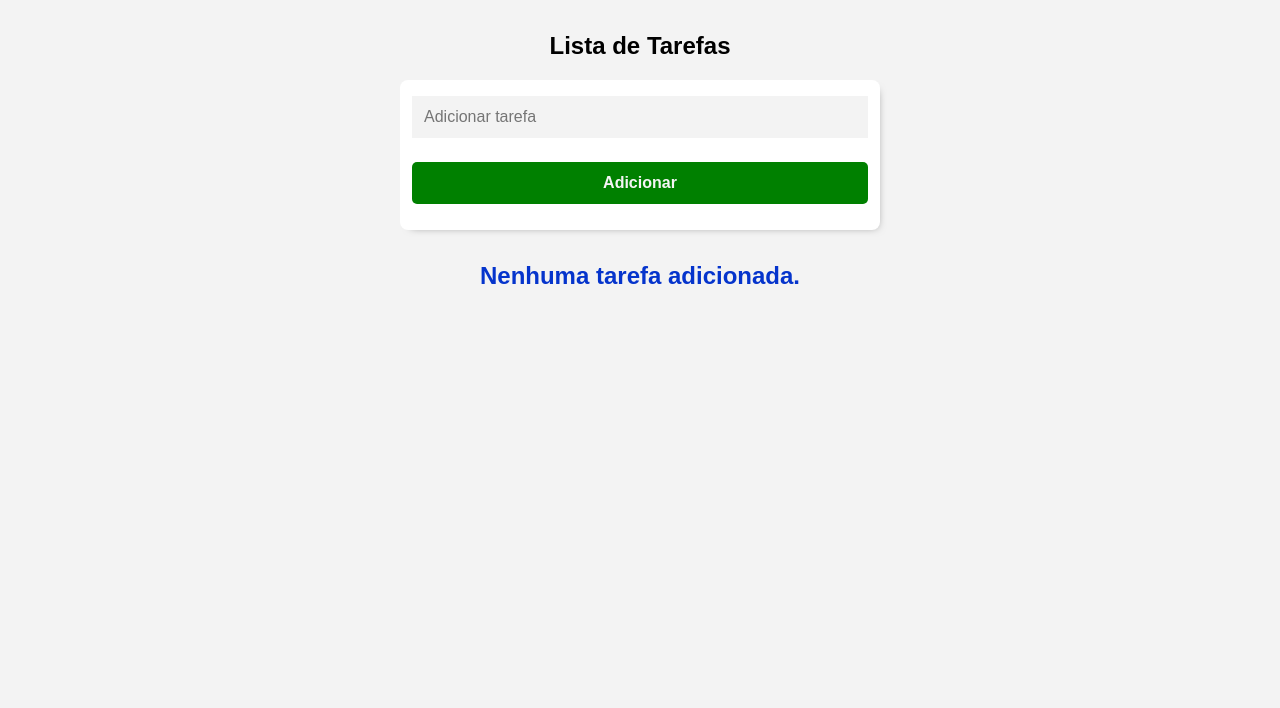
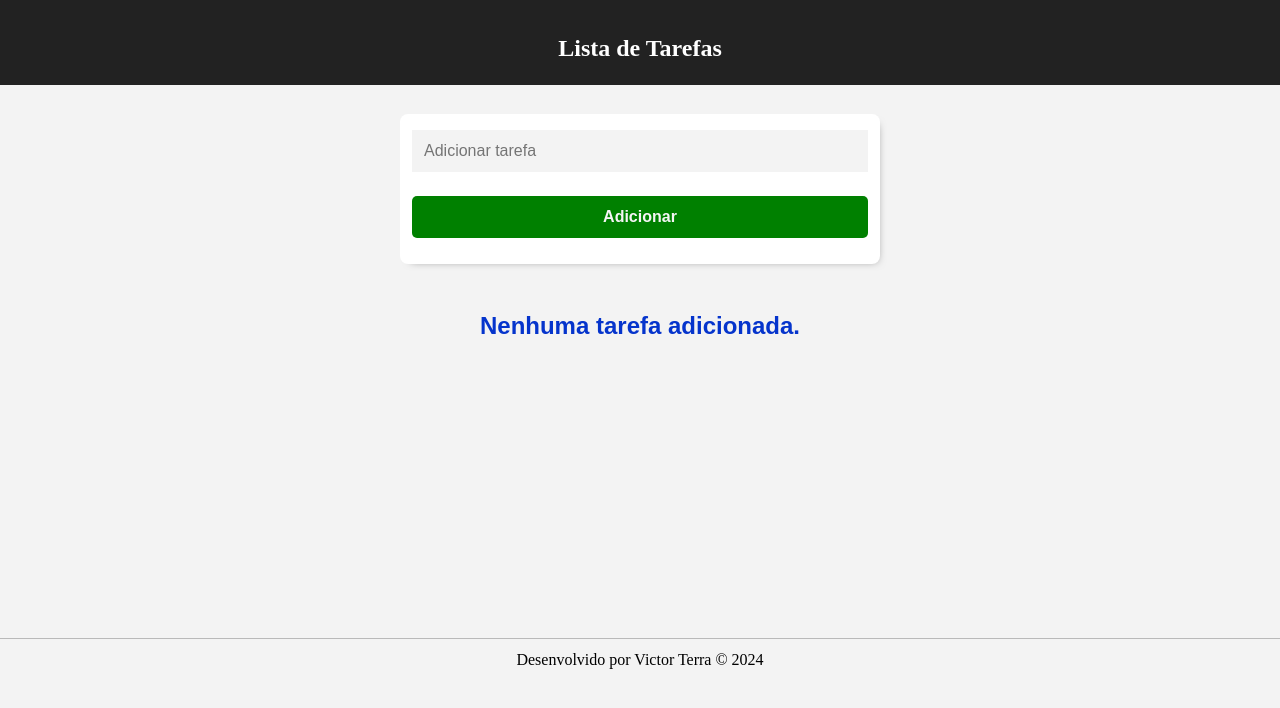
Before and after one commit to victorbterra/listadetarefas, a plain HTML site: page index.html in a window 1280 px wide. Drawn offline with Linux system fonts and the light colour scheme.

Commit message:
style:Alterações referentes a formatações na apresentação do código

```diff
--- a/index.html
+++ b/index.html
@@ -5,16 +5,20 @@
     <meta charset="UTF-8">
     <meta name="viewport" content="width=device-width, initial-scale=1.0">
     <!--Link de Estilos-->
-    <link rel="stylesheet" href="style.css">
-    <link rel="stylesheet" href="/styles/button/button.css">
-    <link rel="stylesheet" href="/styles/input/input.css">
-    <link rel="stylesheet" href="/styles/listTasks/listTasks.css">
-    <title>Lista de Tarefas - by VictorTerra</title>
+    <link rel="stylesheet" href="https://victorbterra.github.io/listadetarefas/style.css">
+    <link rel="stylesheet" href="https://victorbterra.github.io/listadetarefas/styles/header/header.css">
+    <link rel="stylesheet" href="https://victorbterra.github.io/listadetarefas/styles/footer/footer.css">
+    <link rel="stylesheet" href="https://victorbterra.github.io/listadetarefas/styles/button/button.css">
+    <link rel="stylesheet" href="https://victorbterra.github.io/listadetarefas/styles/input/input.css">
+    <link rel="stylesheet" href="https://victorbterra.github.io/listadetarefas/styles/listTasks/listTasks.css">
+    <title>Lista de Tarefas</title>
 </head>
 
 <body>
+    <header>
+        <h1 class="title">Lista de Tarefas</h1>
+    </header>
     <main>
-        <h1 class="title">Lista de Tarefas</h1>
         <div class="content">
             <input type="text" id="taskInput" placeholder="Adicionar tarefa" required>
             <button class="btn-add" onclick="addTask()">Adicionar</button>
@@ -22,6 +26,9 @@
         <ul class="listTasks">
         </ul>
     </main>
+    <footer>
+        <p>Desenvolvido por Victor Terra &copy; 2024</p>
+    </footer>
 </body>
-<script src="index.js"></script>
+<script src="https://victorbterra.github.io/listadetarefas/index.js"></script>
 </html>
--- a/style.css
+++ b/style.css
@@ -27,7 +27,7 @@ main {
 .content {
   display: flex;
   max-width: 480px;
-  margin: 0 auto;
+  margin-inline: auto;
   padding: 1rem 0.75rem;
   -webkit-box-shadow: 4px 4px 8px -7px rgba(0, 0, 0, 0.5);
   -moz-box-shadow: 4px 4px 8px -7px rgba(0, 0, 0, 0.5);
--- /dev/null
+++ b/styles/footer/footer.css
@@ -0,0 +1,11 @@
+footer{
+  margin-top: 0.5rem;
+  padding-block: 0.75rem;
+  border-top: 1px solid #b9b9b9;
+}
+
+footer p{
+  color: black;
+  text-align: center;
+  background-color: transparent;
+}
--- /dev/null
+++ b/styles/header/header.css
@@ -0,0 +1,13 @@
+header{
+    display: flex;
+    justify-content: center;
+    background-color: rgb(34, 34, 34);
+    padding-block: 0.2rem;
+    margin-bottom: 1.80rem;
+}
+
+header h1{
+    background-color: transparent;
+    color: white;
+    font-size: 1.5rem;
+}
--- a/styles/listTasks/listTasks.css
+++ b/styles/listTasks/listTasks.css
@@ -1,6 +1,8 @@
 .listTasks {
+  overflow-y: auto;
+  height: 350px;
   max-width: 480px;
-  margin: 0 auto;
+  margin-inline: auto;
 }
 
 .task {
@@ -21,6 +23,7 @@
 }
 
 .alert {
+  background-color: transparent;
   font-size: 1.5rem;
   color: #0534cc;
   margin-top: 2rem;
```
